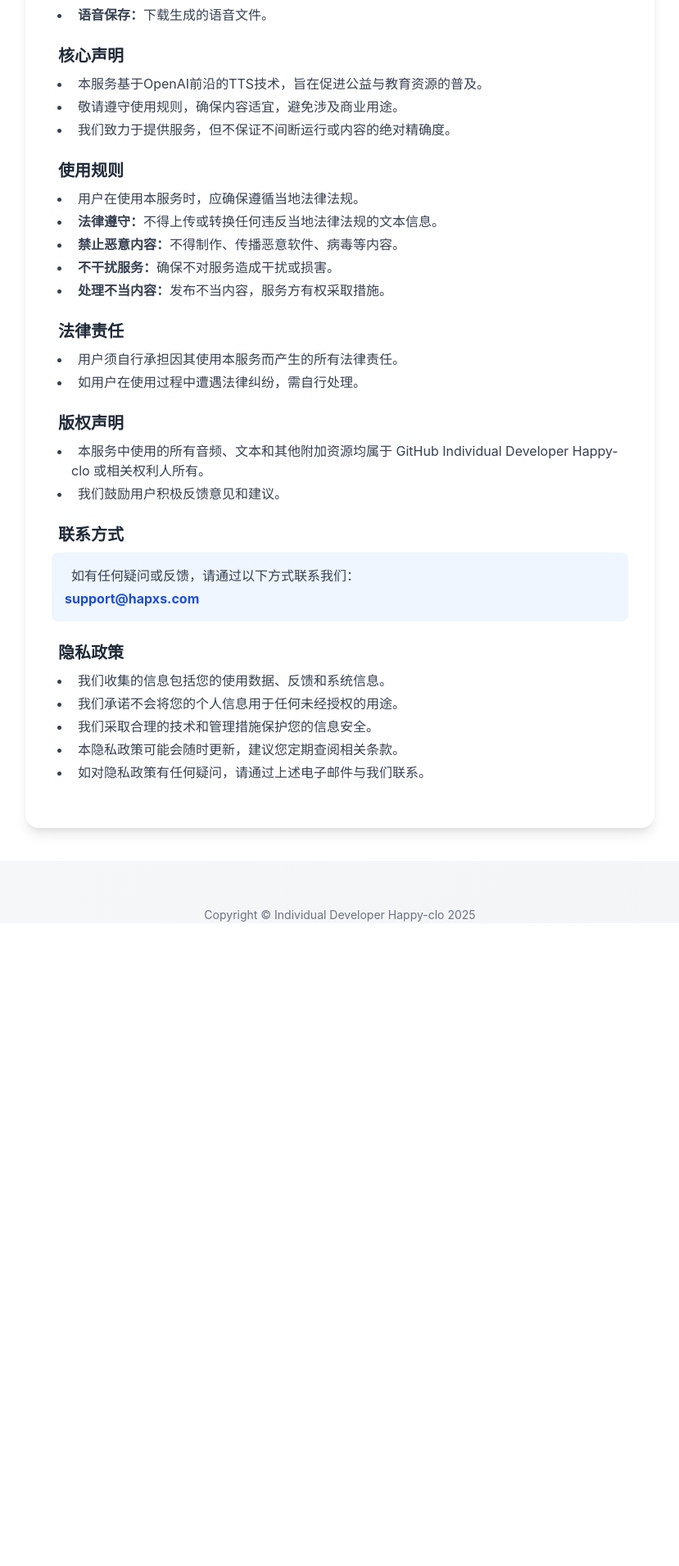
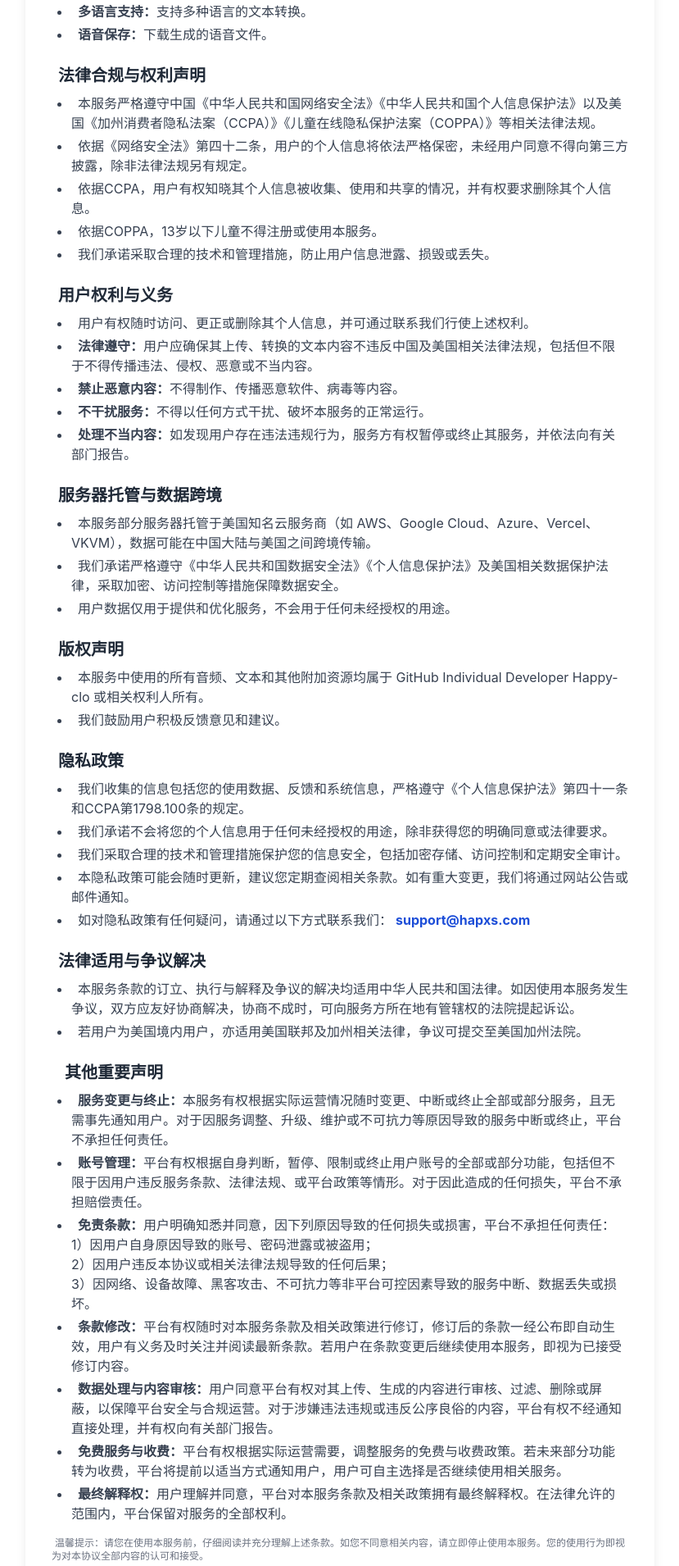
Before and after one commit to devhappys/Happy-TTS, a React (Vite) app in the folder frontend/: page /policy in a window 1280 px wide. Shown: the part 470-2380 px from the top of the page at 82% size, without its empty margins (225-1054 px from the left). Before the commit the page ends 1604 px from the top, so only its background shows below. Built offline with nearby package versions, Linux system fonts and the light colour scheme; no server answers.

Commit message:
feat(frontend): update PolicyPage with comprehensive legal and privacy information
- Add detailed information about compliance with cybersecurity and data protection laws
- Include specific user rights and obligations
- Explain data handling and cross-border transfer practices
- Provide a

```diff
--- a/frontend/src/components/PolicyPage.tsx
+++ b/frontend/src/components/PolicyPage.tsx
@@ -9,7 +9,7 @@ const PolicyPage: React.FC = () => (
       </h1>
       <section className="mb-6">
         <h2 className="text-xl font-semibold text-gray-800 mb-2 flex items-center gap-2 transition-all duration-200 hover:scale-105 hover:-translate-y-1 cursor-pointer"><i className="fas fa-info-circle" /> 服务简介</h2>
-        <p className="text-gray-700 mb-2"><i className="fas fa-hand-point-right text-blue-500" /> 欢迎使用Happy文本转语音服务。我们的服务旨在便捷高效地将文字转换为语音，提升用户的听觉体验。</p>
+        <p className="text-gray-700 mb-2"><i className="fas fa-hand-point-right text-blue-500" /> 欢迎使用Happy文本转语音服务。我们的服务旨在便捷高效地将文字转换为语音，提升用户的听觉体验。我们承诺遵守中国《网络安全法》《个人信息保护法》及美国《加州消费者隐私法案（CCPA）》等相关法律法规，保护您的合法权益。</p>
       </section>
       <section className="mb-6">
         <h2 className="text-xl font-semibold text-gray-800 mb-2 flex items-center gap-2 transition-all duration-200 hover:scale-105 hover:-translate-y-1 cursor-pointer"><i className="fas fa-cogs" /> 服务内容</h2>
@@ -22,28 +22,31 @@ const PolicyPage: React.FC = () => (
         </ul>
       </section>
       <section className="mb-6">
-        <h2 className="text-xl font-semibold text-gray-800 mb-2 flex items-center gap-2 transition-all duration-200 hover:scale-105 hover:-translate-y-1 cursor-pointer"><i className="fas fa-bullhorn" /> 核心声明</h2>
+        <h2 className="text-xl font-semibold text-gray-800 mb-2 flex items-center gap-2 transition-all duration-200 hover:scale-105 hover:-translate-y-1 cursor-pointer"><i className="fas fa-bullhorn" /> 法律合规与权利声明</h2>
         <ul className="list-disc ml-6 text-gray-700 space-y-1">
-          <li className="transition-all duration-200 hover:scale-105 hover:-translate-y-1 cursor-pointer"><i className="fas fa-star text-yellow-500 mr-2" /> 本服务基于OpenAI前沿的TTS技术，旨在促进公益与教育资源的普及。</li>
-          <li className="transition-all duration-200 hover:scale-105 hover:-translate-y-1 cursor-pointer"><i className="fas fa-exclamation-triangle text-yellow-500 mr-2" /> 敬请遵守使用规则，确保内容适宜，避免涉及商业用途。</li>
-          <li className="transition-all duration-200 hover:scale-105 hover:-translate-y-1 cursor-pointer"><i className="fas fa-check-circle text-green-500 mr-2" /> 我们致力于提供服务，但不保证不间断运行或内容的绝对精确度。</li>
+          <li className="transition-all duration-200 hover:scale-105 hover:-translate-y-1 cursor-pointer"><i className="fas fa-star text-yellow-500 mr-2" /> 本服务严格遵守中国《中华人民共和国网络安全法》《中华人民共和国个人信息保护法》以及美国《加州消费者隐私法案（CCPA）》《儿童在线隐私保护法案（COPPA）》等相关法律法规。</li>
+          <li className="transition-all duration-200 hover:scale-105 hover:-translate-y-1 cursor-pointer"><i className="fas fa-balance-scale text-blue-500 mr-2" /> 依据《网络安全法》第四十二条，用户的个人信息将依法严格保密，未经用户同意不得向第三方披露，除非法律法规另有规定。</li>
+          <li className="transition-all duration-200 hover:scale-105 hover:-translate-y-1 cursor-pointer"><i className="fas fa-shield-alt text-blue-500 mr-2" /> 依据CCPA，用户有权知晓其个人信息被收集、使用和共享的情况，并有权要求删除其个人信息。</li>
+          <li className="transition-all duration-200 hover:scale-105 hover:-translate-y-1 cursor-pointer"><i className="fas fa-exclamation-triangle text-yellow-500 mr-2" /> 依据COPPA，13岁以下儿童不得注册或使用本服务。</li>
+          <li className="transition-all duration-200 hover:scale-105 hover:-translate-y-1 cursor-pointer"><i className="fas fa-check-circle text-green-500 mr-2" /> 我们承诺采取合理的技术和管理措施，防止用户信息泄露、损毁或丢失。</li>
         </ul>
       </section>
       <section className="mb-6">
-        <h2 className="text-xl font-semibold text-gray-800 mb-2 flex items-center gap-2 transition-all duration-200 hover:scale-105 hover:-translate-y-1 cursor-pointer"><i className="fas fa-user-shield" /> 使用规则</h2>
+        <h2 className="text-xl font-semibold text-gray-800 mb-2 flex items-center gap-2 transition-all duration-200 hover:scale-105 hover:-translate-y-1 cursor-pointer"><i className="fas fa-user-shield" /> 用户权利与义务</h2>
         <ul className="list-disc ml-6 text-gray-700 space-y-1">
-          <li className="transition-all duration-200 hover:scale-105 hover:-translate-y-1 cursor-pointer"><i className="fas fa-balance-scale text-blue-500 mr-2" /> 用户在使用本服务时，应确保遵循当地法律法规。</li>
-          <li className="transition-all duration-200 hover:scale-105 hover:-translate-y-1 cursor-pointer"><i className="fas fa-exclamation-triangle text-yellow-500 mr-2" /><b>法律遵守：</b>不得上传或转换任何违反当地法律法规的文本信息。</li>
+          <li className="transition-all duration-200 hover:scale-105 hover:-translate-y-1 cursor-pointer"><i className="fas fa-balance-scale text-blue-500 mr-2" /> 用户有权随时访问、更正或删除其个人信息，并可通过联系我们行使上述权利。</li>
+          <li className="transition-all duration-200 hover:scale-105 hover:-translate-y-1 cursor-pointer"><i className="fas fa-exclamation-triangle text-yellow-500 mr-2" /><b>法律遵守：</b>用户应确保其上传、转换的文本内容不违反中国及美国相关法律法规，包括但不限于不得传播违法、侵权、恶意或不当内容。</li>
           <li className="transition-all duration-200 hover:scale-105 hover:-translate-y-1 cursor-pointer"><i className="fas fa-ban text-red-500 mr-2" /><b>禁止恶意内容：</b>不得制作、传播恶意软件、病毒等内容。</li>
-          <li className="transition-all duration-200 hover:scale-105 hover:-translate-y-1 cursor-pointer"><i className="fas fa-shield-alt text-blue-500 mr-2" /><b>不干扰服务：</b>确保不对服务造成干扰或损害。</li>
-          <li className="transition-all duration-200 hover:scale-105 hover:-translate-y-1 cursor-pointer"><i className="fas fa-user-slash text-gray-500 mr-2" /><b>处理不当内容：</b>发布不当内容，服务方有权采取措施。</li>
+          <li className="transition-all duration-200 hover:scale-105 hover:-translate-y-1 cursor-pointer"><i className="fas fa-shield-alt text-blue-500 mr-2" /><b>不干扰服务：</b>不得以任何方式干扰、破坏本服务的正常运行。</li>
+          <li className="transition-all duration-200 hover:scale-105 hover:-translate-y-1 cursor-pointer"><i className="fas fa-user-slash text-gray-500 mr-2" /><b>处理不当内容：</b>如发现用户存在违法违规行为，服务方有权暂停或终止其服务，并依法向有关部门报告。</li>
         </ul>
       </section>
       <section className="mb-6">
-        <h2 className="text-xl font-semibold text-gray-800 mb-2 flex items-center gap-2 transition-all duration-200 hover:scale-105 hover:-translate-y-1 cursor-pointer"><i className="fas fa-gavel" /> 法律责任</h2>
+        <h2 className="text-xl font-semibold text-gray-800 mb-2 flex items-center gap-2 transition-all duration-200 hover:scale-105 hover:-translate-y-1 cursor-pointer"><i className="fas fa-gavel" /> 服务器托管与数据跨境</h2>
         <ul className="list-disc ml-6 text-gray-700 space-y-1">
-          <li className="transition-all duration-200 hover:scale-105 hover:-translate-y-1 cursor-pointer"><i className="fas fa-exclamation-circle text-red-500 mr-2" /> 用户须自行承担因其使用本服务而产生的所有法律责任。</li>
-          <li className="transition-all duration-200 hover:scale-105 hover:-translate-y-1 cursor-pointer"><i className="fas fa-exclamation-circle text-red-500 mr-2" /> 如用户在使用过程中遭遇法律纠纷，需自行处理。</li>
+          <li className="transition-all duration-200 hover:scale-105 hover:-translate-y-1 cursor-pointer"><i className="fas fa-server text-blue-500 mr-2" /> 本服务部分服务器托管于美国知名云服务商（如 AWS、Google Cloud、Azure、Vercel、VKVM），数据可能在中国大陆与美国之间跨境传输。</li>
+          <li className="transition-all duration-200 hover:scale-105 hover:-translate-y-1 cursor-pointer"><i className="fas fa-globe text-green-500 mr-2" /> 我们承诺严格遵守《中华人民共和国数据安全法》《个人信息保护法》及美国相关数据保护法律，采取加密、访问控制等措施保障数据安全。</li>
+          <li className="transition-all duration-200 hover:scale-105 hover:-translate-y-1 cursor-pointer"><i className="fas fa-lock text-blue-500 mr-2" /> 用户数据仅用于提供和优化服务，不会用于任何未经授权的用途。</li>
         </ul>
       </section>
       <section className="mb-6">
@@ -54,6 +57,72 @@ const PolicyPage: React.FC = () => (
         </ul>
       </section>
       <section className="mb-6">
+        <h2 className="text-xl font-semibold text-gray-800 mb-2 flex items-center gap-2 transition-all duration-200 hover:scale-105 hover:-translate-y-1 cursor-pointer"><i className="fas fa-user-secret" /> 隐私政策</h2>
+        <ul className="list-disc ml-6 text-gray-700 space-y-1">
+          <li className="transition-all duration-200 hover:scale-105 hover:-translate-y-1 cursor-pointer"><i className="fas fa-check text-green-500 mr-2" /> 我们收集的信息包括您的使用数据、反馈和系统信息，严格遵守《个人信息保护法》第四十一条和CCPA第1798.100条的规定。</li>
+          <li className="transition-all duration-200 hover:scale-105 hover:-translate-y-1 cursor-pointer"><i className="fas fa-lock text-blue-500 mr-2" /> 我们承诺不会将您的个人信息用于任何未经授权的用途，除非获得您的明确同意或法律要求。</li>
+          <li className="transition-all duration-200 hover:scale-105 hover:-translate-y-1 cursor-pointer"><i className="fas fa-shield-alt text-blue-500 mr-2" /> 我们采取合理的技术和管理措施保护您的信息安全，包括加密存储、访问控制和定期安全审计。</li>
+          <li className="transition-all duration-200 hover:scale-105 hover:-translate-y-1 cursor-pointer"><i className="fas fa-exclamation-triangle text-yellow-500 mr-2" /> 本隐私政策可能会随时更新，建议您定期查阅相关条款。如有重大变更，我们将通过网站公告或邮件通知。</li>
+          <li className="transition-all duration-200 hover:scale-105 hover:-translate-y-1 cursor-pointer"><i className="fas fa-envelope text-blue-500 mr-2" /> 如对隐私政策有任何疑问，请通过以下方式联系我们：<a href="mailto:support@hapxs.com" className="text-blue-700 font-bold ml-1">support@hapxs.com</a></li>
+        </ul>
+      </section>
+      <section className="mb-6">
+        <h2 className="text-xl font-semibold text-gray-800 mb-2 flex items-center gap-2 transition-all duration-200 hover:scale-105 hover:-translate-y-1 cursor-pointer"><i className="fas fa-gavel" /> 法律适用与争议解决</h2>
+        <ul className="list-disc ml-6 text-gray-700 space-y-1">
+          <li className="transition-all duration-200 hover:scale-105 hover:-translate-y-1 cursor-pointer"><i className="fas fa-balance-scale text-blue-500 mr-2" /> 本服务条款的订立、执行与解释及争议的解决均适用中华人民共和国法律。如因使用本服务发生争议，双方应友好协商解决，协商不成时，可向服务方所在地有管辖权的法院提起诉讼。</li>
+          <li className="transition-all duration-200 hover:scale-105 hover:-translate-y-1 cursor-pointer"><i className="fas fa-balance-scale text-blue-500 mr-2" /> 若用户为美国境内用户，亦适用美国联邦及加州相关法律，争议可提交至美国加州法院。</li>
+        </ul>
+      </section>
+      <section className="mb-6">
+        <h2 className="text-xl font-semibold text-gray-800 mb-2 flex items-center gap-2 transition-all duration-200 hover:scale-105 hover:-translate-y-1 cursor-pointer">
+          <i className="fas fa-exclamation-circle text-red-500 mr-2" /> 其他重要声明
+        </h2>
+        <ul className="list-disc ml-6 text-gray-700 space-y-1">
+          <li className="transition-all duration-200 hover:scale-105 hover:-translate-y-1 cursor-pointer">
+            <i className="fas fa-user-lock text-blue-500 mr-2" />
+            <b>服务变更与终止：</b>
+            本服务有权根据实际运营情况随时变更、中断或终止全部或部分服务，且无需事先通知用户。对于因服务调整、升级、维护或不可抗力等原因导致的服务中断或终止，平台不承担任何责任。
+          </li>
+          <li className="transition-all duration-200 hover:scale-105 hover:-translate-y-1 cursor-pointer">
+            <i className="fas fa-user-times text-blue-500 mr-2" />
+            <b>账号管理：</b>
+            平台有权根据自身判断，暂停、限制或终止用户账号的全部或部分功能，包括但不限于因用户违反服务条款、法律法规、或平台政策等情形。对于因此造成的任何损失，平台不承担赔偿责任。
+          </li>
+          <li className="transition-all duration-200 hover:scale-105 hover:-translate-y-1 cursor-pointer">
+            <i className="fas fa-balance-scale text-blue-500 mr-2" />
+            <b>免责条款：</b>
+            用户明确知悉并同意，因下列原因导致的任何损失或损害，平台不承担任何责任：<br />
+            1）因用户自身原因导致的账号、密码泄露或被盗用；<br />
+            2）因用户违反本协议或相关法律法规导致的任何后果；<br />
+            3）因网络、设备故障、黑客攻击、不可抗力等非平台可控因素导致的服务中断、数据丢失或损坏。
+          </li>
+          <li className="transition-all duration-200 hover:scale-105 hover:-translate-y-1 cursor-pointer">
+            <i className="fas fa-file-contract text-blue-500 mr-2" />
+            <b>条款修改：</b>
+            平台有权随时对本服务条款及相关政策进行修订，修订后的条款一经公布即自动生效，用户有义务及时关注并阅读最新条款。若用户在条款变更后继续使用本服务，即视为已接受修订内容。
+          </li>
+          <li className="transition-all duration-200 hover:scale-105 hover:-translate-y-1 cursor-pointer">
+            <i className="fas fa-user-shield text-blue-500 mr-2" />
+            <b>数据处理与内容审核：</b>
+            用户同意平台有权对其上传、生成的内容进行审核、过滤、删除或屏蔽，以保障平台安全与合规运营。对于涉嫌违法违规或违反公序良俗的内容，平台有权不经通知直接处理，并有权向有关部门报告。
+          </li>
+          <li className="transition-all duration-200 hover:scale-105 hover:-translate-y-1 cursor-pointer">
+            <i className="fas fa-hand-holding-usd text-blue-500 mr-2" />
+            <b>免费服务与收费：</b>
+            平台有权根据实际运营需要，调整服务的免费与收费政策。若未来部分功能转为收费，平台将提前以适当方式通知用户，用户可自主选择是否继续使用相关服务。
+          </li>
+          <li className="transition-all duration-200 hover:scale-105 hover:-translate-y-1 cursor-pointer">
+            <i className="fas fa-gavel text-blue-500 mr-2" />
+            <b>最终解释权：</b>
+            用户理解并同意，平台对本服务条款及相关政策拥有最终解释权。在法律允许的范围内，平台保留对服务的全部权利。
+          </li>
+        </ul>
+        <div className="text-gray-500 text-xs mt-4">
+          <i className="fas fa-info-circle mr-1" />
+          温馨提示：请您在使用本服务前，仔细阅读并充分理解上述条款。如您不同意相关内容，请立即停止使用本服务。您的使用行为即视为对本协议全部内容的认可和接受。
+        </div>
+      </section>
+      <section className="mb-6">
         <h2 className="text-xl font-semibold text-gray-800 mb-2 flex items-center gap-2 transition-all duration-200 hover:scale-105 hover:-translate-y-1 cursor-pointer"><i className="fas fa-address-book" /> 联系方式</h2>
         <div className="bg-blue-50 p-4 rounded-lg">
           <p className="text-gray-700 mb-1"><i className="fas fa-envelope text-blue-500 mr-2" />如有任何疑问或反馈，请通过以下方式联系我们：</p>
@@ -62,16 +131,7 @@ const PolicyPage: React.FC = () => (
           </p>
         </div>
       </section>
-      <section className="mb-6">
-        <h2 className="text-xl font-semibold text-gray-800 mb-2 flex items-center gap-2 transition-all duration-200 hover:scale-105 hover:-translate-y-1 cursor-pointer"><i className="fas fa-user-secret" /> 隐私政策</h2>
-        <ul className="list-disc ml-6 text-gray-700 space-y-1">
-          <li className="transition-all duration-200 hover:scale-105 hover:-translate-y-1 cursor-pointer"><i className="fas fa-check text-green-500 mr-2" /> 我们收集的信息包括您的使用数据、反馈和系统信息。</li>
-          <li className="transition-all duration-200 hover:scale-105 hover:-translate-y-1 cursor-pointer"><i className="fas fa-lock text-blue-500 mr-2" /> 我们承诺不会将您的个人信息用于任何未经授权的用途。</li>
-          <li className="transition-all duration-200 hover:scale-105 hover:-translate-y-1 cursor-pointer"><i className="fas fa-shield-alt text-blue-500 mr-2" /> 我们采取合理的技术和管理措施保护您的信息安全。</li>
-          <li className="transition-all duration-200 hover:scale-105 hover:-translate-y-1 cursor-pointer"><i className="fas fa-exclamation-triangle text-yellow-500 mr-2" /> 本隐私政策可能会随时更新，建议您定期查阅相关条款。</li>
-          <li className="transition-all duration-200 hover:scale-105 hover:-translate-y-1 cursor-pointer"><i className="fas fa-envelope text-blue-500 mr-2" /> 如对隐私政策有任何疑问，请通过上述电子邮件与我们联系。</li>
-        </ul>
-      </section>
+      <Footer />
     </div>
   </div>
 );
```
